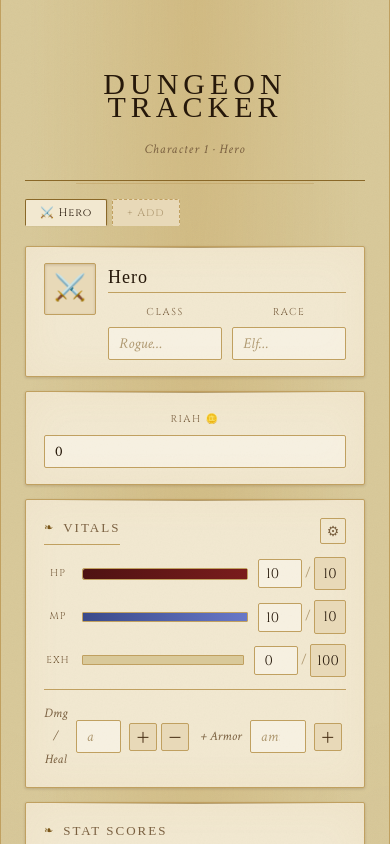
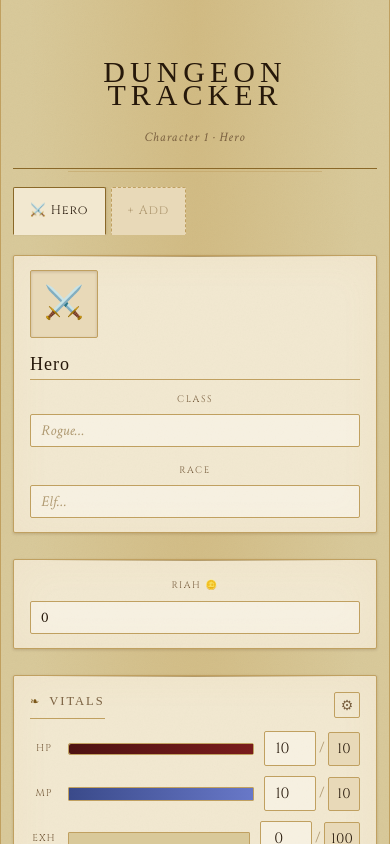
Before and after one commit to Asandratra/WorldAsLegacyTracker, a React (Vite) app: page / in a window 390 px wide. Shown: the top 844 px of the page. Built offline with nearby package versions, Linux system fonts and the light colour scheme; a web font is replaced by a local one.

Commit message:
fix : mobile display changes

```diff
--- a/src/styles/GlobalCSS.js
+++ b/src/styles/GlobalCSS.js
@@ -915,6 +915,160 @@ textarea {
   font-family: 'Cinzel', serif;
   min-width: 80px;
 }
+
+/* ── MOBILE OPTIMIZATIONS ── */
+@media (max-width: 899px) {
+  body {
+    font-size: 15.5px; /* Slightly smaller base for more content */
+    padding-bottom: 80px; /* Space for bottom nav if any */
+  }
+
+  .app-shell {
+    padding: 16px 12px 40px;
+    max-width: 100%;
+  }
+
+  .card {
+    padding: 14px 16px;
+    margin-bottom: 12px;
+  }
+
+  /* Larger touch targets */
+  .btn,
+  .tab,
+  .hp-btn,
+  .inv-qty-btn,
+  .skill-use-btn,
+  .attack-btn,
+  .enc-btn {
+    min-height: 48px;
+    padding: 10px 14px;
+    font-size: 13px;
+  }
+
+  .tab {
+    padding: 10px 16px;
+    font-size: 12.5px;
+  }
+
+  /* Better stacking */
+  .sheet-layout {
+    gap: 16px;
+  }
+
+  .char-header {
+    flex-direction: column;
+    align-items: stretch;
+    gap: 12px;
+  }
+
+  .char-avatar {
+    width: 68px;
+    height: 68px;
+    font-size: 32px;
+    align-self: center;
+  }
+
+  .field-row {
+    flex-direction: column;
+    gap: 12px;
+  }
+
+  /* Stats grid — make it 2 columns on mobile */
+  .stats-grid {
+    grid-template-columns: repeat(2, 1fr);
+  }
+
+  /* Inventory & Skills */
+  .inv-scroll-inner {
+    max-height: 380px; /* Reasonable scroll */
+  }
+
+  .skill-grid-6x2 {
+    grid-template-columns: 1fr;
+    gap: 8px;
+  }
+
+  .skill-cell {
+    min-height: 92px;
+    padding: 10px 12px;
+  }
+
+  /* Dice & Buttons */
+  .dice-grid {
+    grid-template-columns: repeat(2, 1fr);
+    gap: 8px;
+  }
+
+  .dice-row, .dice-btn {
+    min-height: 48px;
+  }
+
+  /* Modals — full width, better padding */
+  .modal {
+    padding: 20px 18px;
+    max-width: 100%;
+    margin: 12px;
+  }
+
+  .modal-footer .btn {
+    flex: 1;
+    min-height: 52px;
+  }
+
+  /* HP / Vitals */
+  .hp-bar-wrap {
+    height: 14px;
+  }
+
+  .hp-nums input {
+    width: 52px;
+    font-size: 15px;
+    padding: 6px 4px;
+  }
+
+  /* Reduce unnecessary whitespace */
+  .section-title {
+    font-size: 12.5px;
+    margin-bottom: 10px;
+  }
+
+  .label {
+    font-size: 9.5px;
+  }
+}
+
+/* Extra small phones */
+@media (max-width: 380px) {
+  .stats-grid {
+    grid-template-columns: 1fr;
+  }
+
+  .masthead h1 {
+    font-size: 26px;
+    letter-spacing: 3px;
+  }
+
+  .skill-cell {
+    min-height: 86px;
+  }
+}
+
+/* Improve scrollable lists */
+.inv-scroll-inner,
+.skillbook-list,
+.enc-combatant-list,
+.enc-order-list {
+  -webkit-overflow-scrolling: touch; /* Smooth iOS scrolling */
+  overscroll-behavior: contain;
+}
+
+/* Larger hit areas for icons/buttons */
+.hp-btn, .inv-qty-btn, .skill-action-btn {
+  width: 42px;
+  height: 42px;
+  font-size: 18px;
+}
 `;
 
 export const equipmentCss = `
@@ -992,7 +1146,18 @@ export const equipmentCss = `
     transition: all 0.12s;
   }
   .equip-unequip-btn:hover { border-color: var(--red-dim); color: var(--red); }
-`;
+
+  @media (max-width: 899px) {
+    .equip-slot {
+      padding: 12px 14px;
+      min-height: 56px;
+    }
+    .equip-slot-label {
+      width: 72px;
+      font-size: 10px;
+    }
+  }
+  `;
 
 export const skillCss = `
   /* ── Skill grid 6×2 (desktop right column) ── */
@@ -1262,7 +1427,17 @@ export const skillCss = `
     accent-color: var(--gold);
     cursor: pointer;
   }
-`;
+
+@media (max-width: 899px) {
+  .skill-use-btn.full {
+    padding: 12px;
+    font-size: 13px;
+  }
+  .equipped-skill-row {
+    padding: 10px 12px;
+  }
+}
+  `;
 
 export const powerModCss = `
   /* ── DiceInput ── */
@@ -2733,4 +2908,21 @@ export const encounterCss = `
   }
   .enc-action-remove:hover { opacity: 1; color: var(--red); }
 
-`;
+@media (max-width: 899px) {
+  .enc-body {
+    grid-template-columns: 1fr;
+    gap: 12px;
+  }
+  .enc-panel {
+    border: none;
+    border-bottom: 1px solid var(--border);
+  }
+  .enc-panel:last-child {
+    border-bottom: none;
+  }
+  .enc-combatant-card {
+    padding: 12px;
+  }
+}
+
+  `;
```
